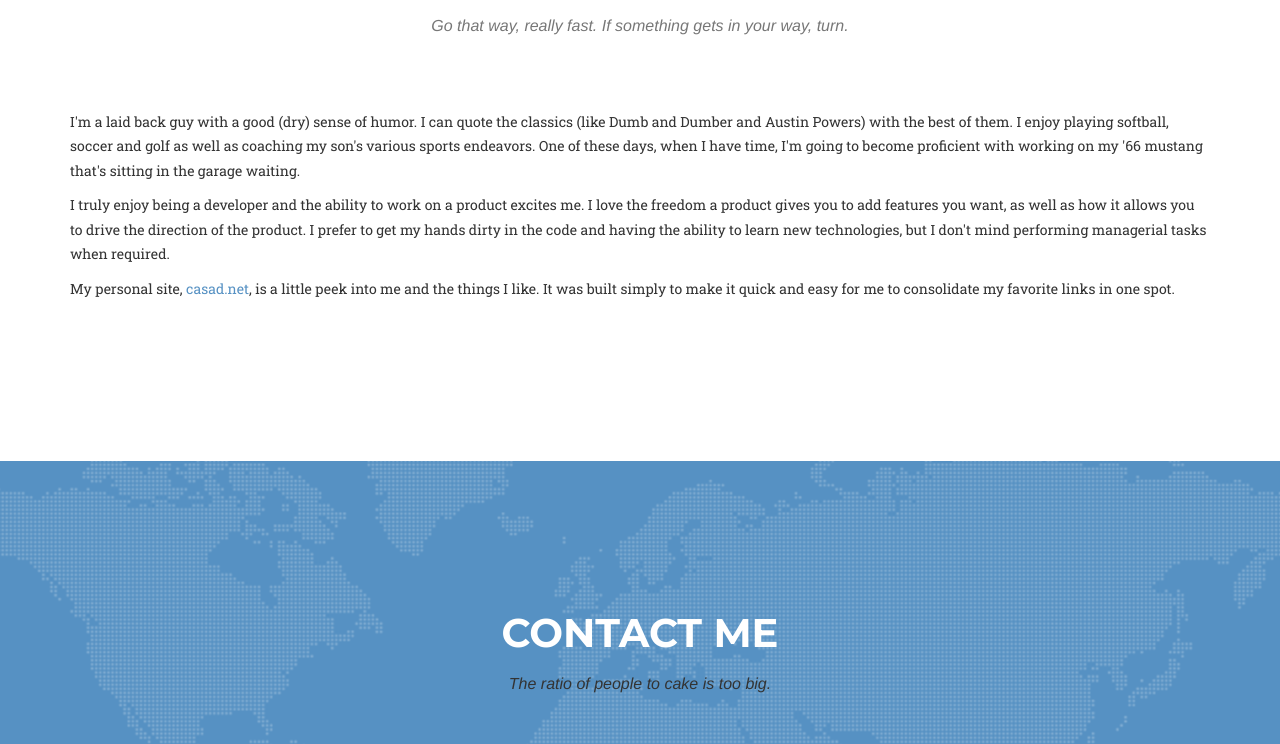
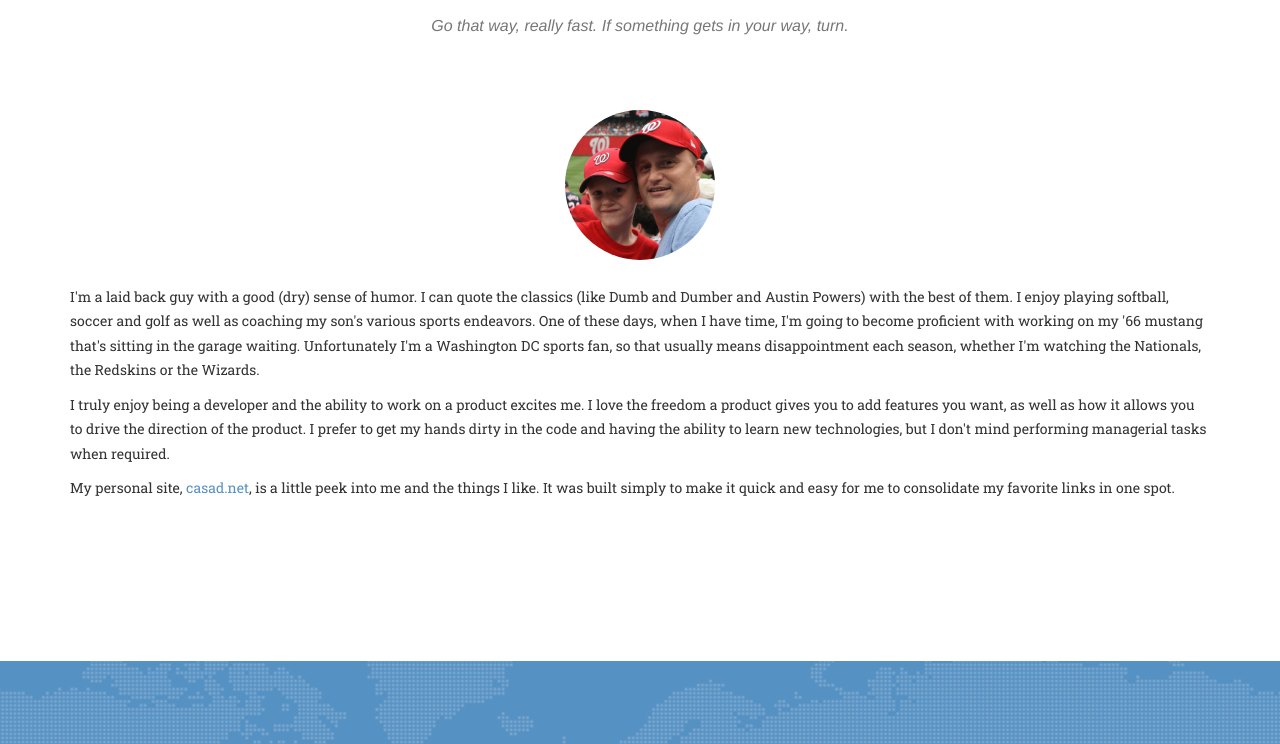
Before and after one commit to ccasad/portfolio, a website: page index.html in a window 1280 px wide. Shown: the part 2733-3477 px from the top of the page. Drawn offline with nearby package versions, Linux system fonts and the light colour scheme; some packages are replaced by stand-ins of ours; a web font is replaced by a local one.

Commit message:
added photo

```diff
--- a/index.html
+++ b/index.html
@@ -124,9 +124,14 @@
                 </div>
             </div>
             <div class="row">
+                <div class="col-lg-12 text-center">
+                    <img class="profile-img" src="./img/profile.gif" height="150"/>
+                </div>
+            </div>
+            <div class="row">
                 <div class="col-lg-12">
                     <p>
-                        I'm a laid back guy with a good (dry) sense of humor. I can quote the classics (like Dumb and Dumber and Austin Powers) with the best of them. I enjoy playing softball, soccer and golf as well as coaching my son's various sports endeavors. One of these days, when I have time, I'm going to become proficient with working on my '66 mustang that's sitting in the garage waiting.
+                        I'm a laid back guy with a good (dry) sense of humor. I can quote the classics (like Dumb and Dumber and Austin Powers) with the best of them. I enjoy playing softball, soccer and golf as well as coaching my son's various sports endeavors. One of these days, when I have time, I'm going to become proficient with working on my '66 mustang that's sitting in the garage waiting. Unfortunately I'm a Washington DC sports fan, so that usually means disappointment each season, whether I'm watching the Nationals, the Redskins or the Wizards.
                     </p>
                     <p>
                         I truly enjoy being a developer and the ability to work on a product excites me. I love the freedom a product gives you to add features you want, as well as how it allows you to drive the direction of the product. I prefer to get my hands dirty in the code and having the ability to learn new technologies, but I don't mind performing managerial tasks when required.
--- a/less/agency.less
+++ b/less/agency.less
@@ -751,3 +751,7 @@ body {
 .carousel {
     margin-bottom: 40px;
 }
+.profile-img {
+    margin-bottom: 25px;
+    border-radius: 50%;
+}
```
Also changed, not shown: css/agency.css, css/agency.min.css, img/profile.gif (added).
